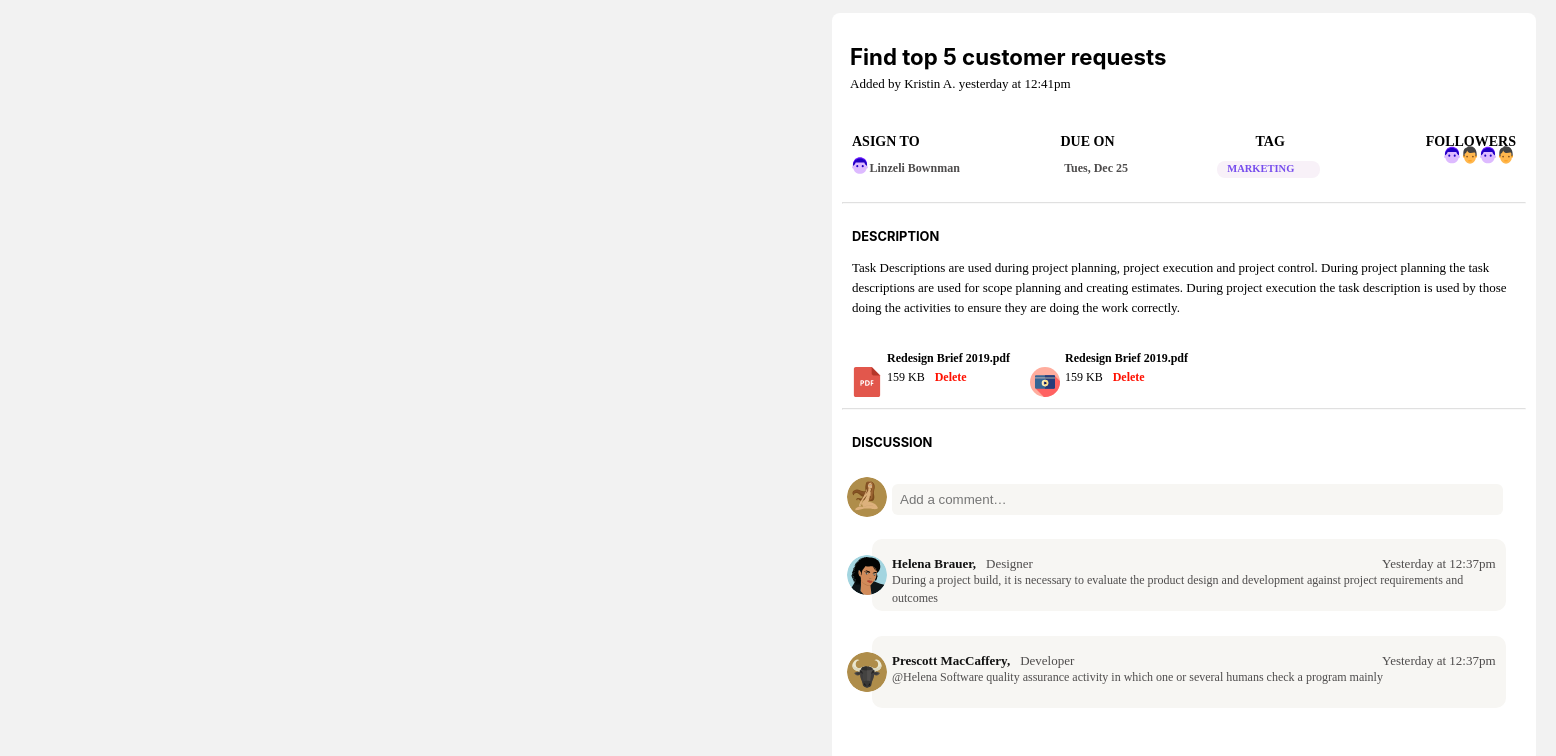
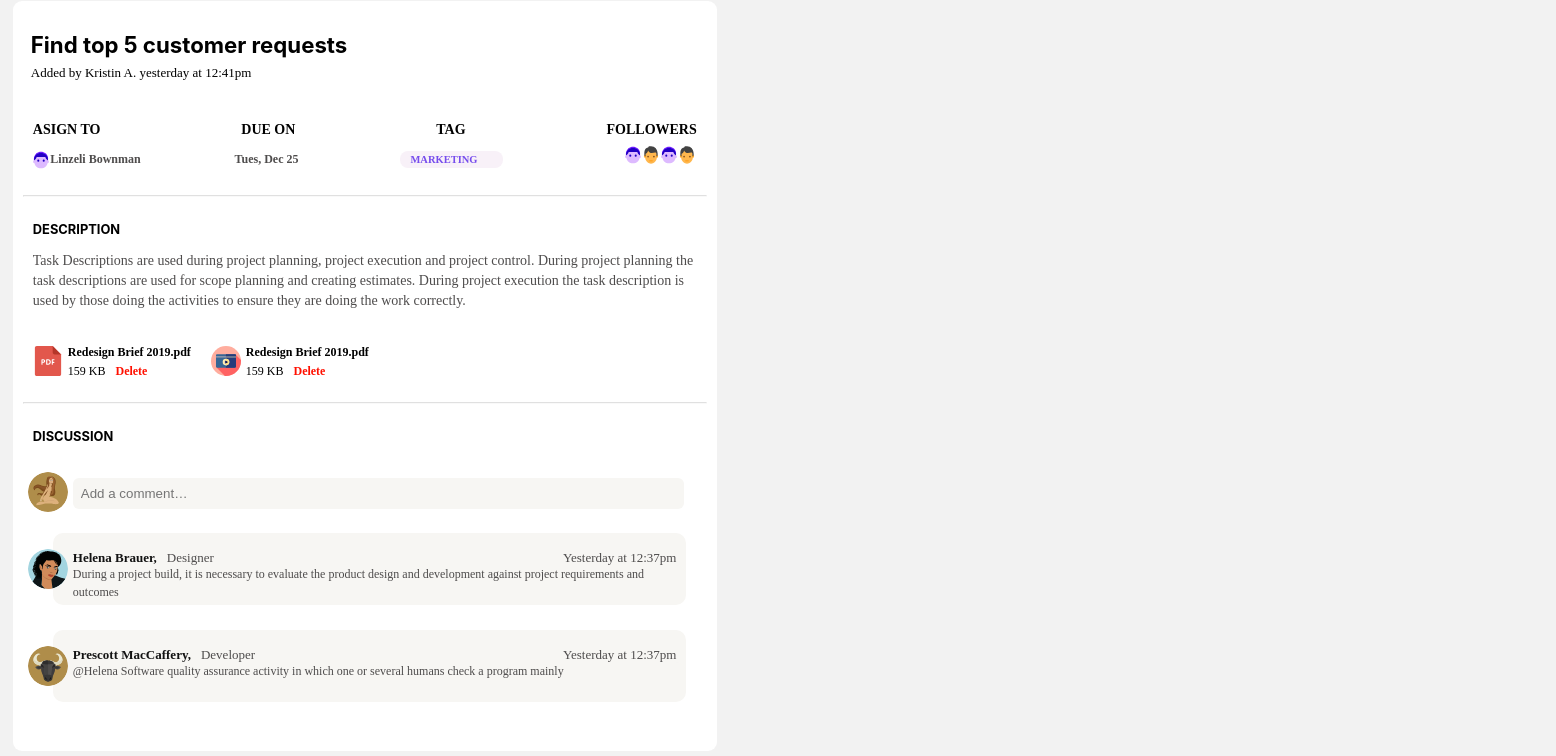
Before and after one commit to bukasin1/week-11-project-management-frontend, a React (Create React App) app: page /maintask in a window 1280 px wide. Shown: the top 756 px of the page, 1556 px wide, since content can reach past the window. Built offline with nearby package versions, Linux system fonts and the light colour scheme; no server answers.

Commit message:
updatedMergedWork

```diff
--- a/src/Tasks/KanbanAndMainTask.tsx
+++ b/src/Tasks/KanbanAndMainTask.tsx
@@ -1,11 +1,15 @@
 import Kanban from "./Kanban";
 import Maintask from "./Maintask";
+import  "./Maintask.css"
 
 export default function KanbanAndMainTaks() {
   return (
-    <>
+    <div className="TaskContents">
+
       <Kanban />
+      <div className= "taskSeperator"></div>
       <Maintask />
-    </>
+
+    </div>
   );
 }
--- a/src/Tasks/Maintask.css
+++ b/src/Tasks/Maintask.css
@@ -4,10 +4,10 @@
     background-color: white;
     width: 55%;
 height: 750px;
-margin-left: 65%;
-margin-right: 20px;
-border-radius: 8px;
-margin-top: 1%;
+margin-left: 1%;
+margin-right: 10px;
+border-radius: 9px;
+margin-top: 0.1%;
 
 }
 .maintask-header{
@@ -18,8 +18,6 @@ margin-top: 1%;
     font-weight: bold;
     font-size: 19px;
     line-height: 23px;
-
-
 }
 .content55{
     display: flex;
@@ -98,7 +96,7 @@ color: #4e4c4c;
 
 }
 .m3rdHeader1{
-    margin-left: -20px;
+    margin-left: -28px;
     margin-top: 41px;
 }
 .m3rdHeader0{
@@ -108,13 +106,13 @@ color: #4e4c4c;
 }
 .m3rdHeader3{
     margin-left: -0.5px;
-    margin-top: 21px;
+    margin-top: 32px;
 
 }
 
 .m3rdHeader2{
     display: flex;
-    margin-left: -35px;
+    margin-left: -20px;
     color: #764CED;
     height: 17px;
     background-color: rgb(248, 241, 248);
@@ -158,6 +156,13 @@ margin-right: 20px;
 margin-top: 10px;
 }
 
+.maintask-5rdHeader p{
+  color:  #4e4c4c;
+  font-family: Heebo;
+font-style: normal;
+font-size: 14px;
+line-height: 20px;
+}
 .maintask-6rdHeader {
 font-family: Heebo;
 font-style: normal;
@@ -282,6 +287,7 @@ padding-right: 10px;
     align-items: center;
     margin-left: -2px;
     width:20px;
+    margin-top: 7px;
     border-radius: 15px;
 
 
@@ -294,7 +300,7 @@ padding-right: 10px;
 
 .maintask-pdf{
    width: 30px;
-    margin-bottom: -50px;
+    margin-bottom: -35px;
     margin-left: 20px;
     margin-top:-0px ;
 
@@ -323,3 +329,15 @@ padding-right: 10px;
     border-radius: 50%;
 
 }
+
+.TaskContents{
+display: flex;
+}
+
+.taskSeperator{
+    height: 750px;
+    background-color: white;
+    width: 5px;
+    margin-left: 10px;
+    border-radius: 20px;
+}
--- a/src/Tasks/kanbanStyle.css
+++ b/src/Tasks/kanbanStyle.css
@@ -1,11 +1,12 @@
 .Kanban_Container {
     width: 45%;
-    max-height: 100vh;
+    max-height: 107vh;
     background-color: #ffffff;
     display: flex;
     flex-direction: column;
     overflow: auto;
-
+    margin-left: 2%;
+    border-radius: 8px;
   }
 
   .Kanban_top-most {
--- a/src/Tasks/webpack%3a/src/Tasks/kanbanStyle.css
+++ b/src/Tasks/webpack%3a/src/Tasks/kanbanStyle.css
@@ -5,6 +5,7 @@
     display: flex;
     flex-direction: column;
     overflow: auto;
+
 
   }
 
@@ -14,6 +15,7 @@
     justify-content: space-between;
     padding-left: 1.25rem;
     padding-right: 1.25rem;
+
   }
 
   .Kanban_add-task {
```
